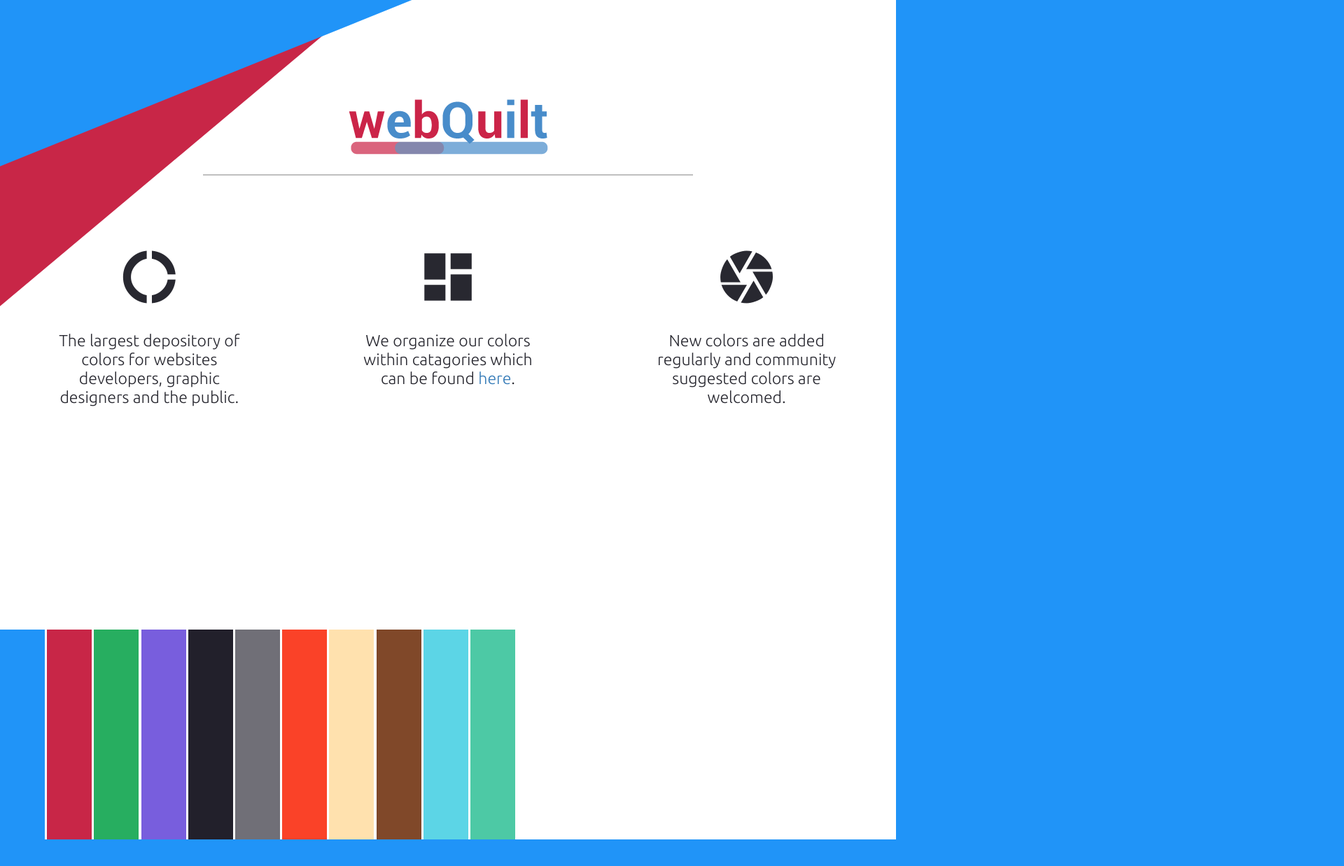
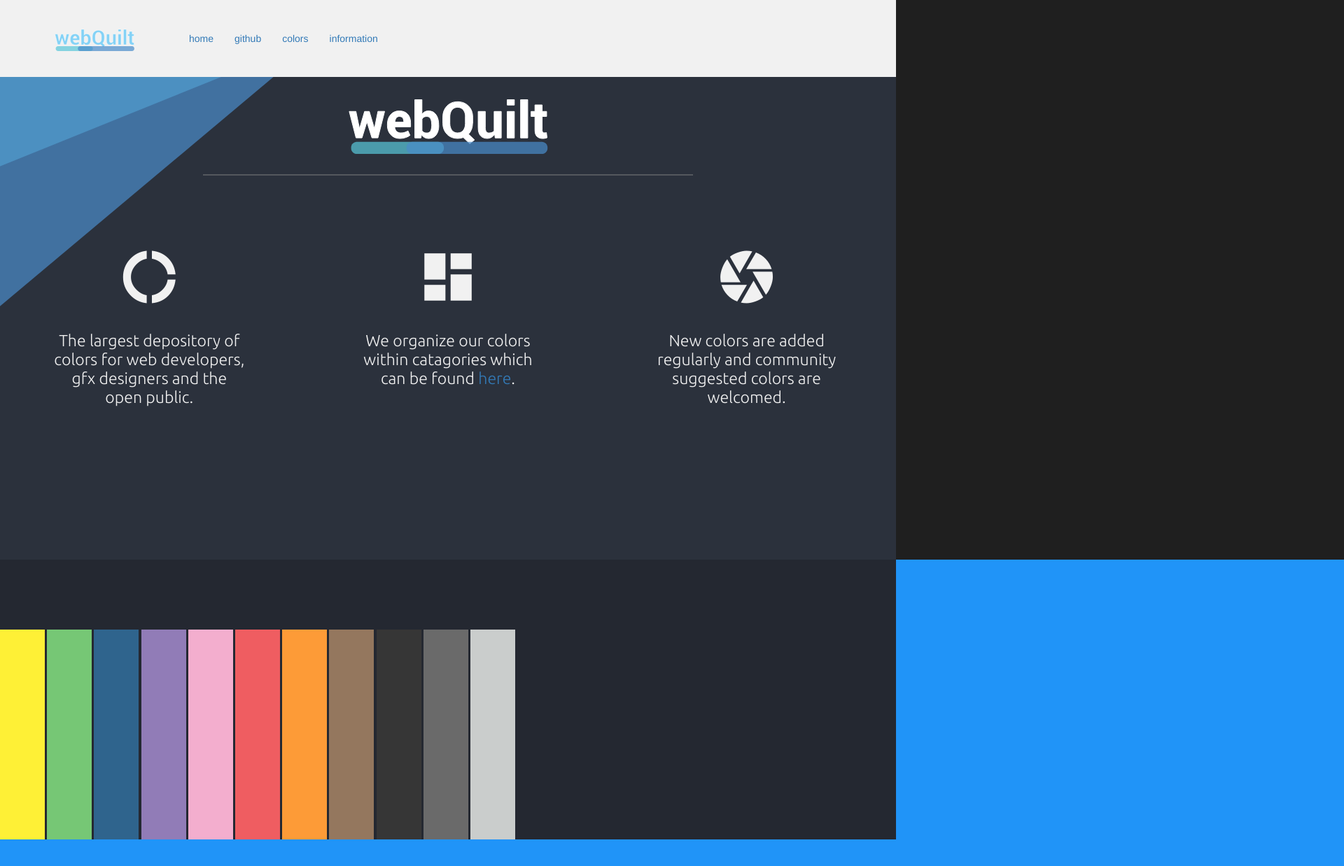
Before and after one commit to tjkSec/webQuilt, a plain HTML site: page index.html in a window 1280 px wide. Shown: the whole page at 70% size, 1920 px wide, since content can reach past the window. Drawn offline with nearby package versions, Linux system fonts and the light colour scheme.

Commit message:
drastically changed ui
added nav
added new color scheme
changed color chart
+

```diff
--- a/index.html
+++ b/index.html
@@ -1,6 +1,7 @@
 <!DOCTYPE html>
 <html>
 	<head>
+		<link href="https://fonts.googleapis.com/css?family=Roboto:700" rel="stylesheet">
 		<link href="https://fonts.googleapis.com/css?family=Ubuntu:300,300i,400,400i,500,500i,700,700i" rel="stylesheet">
 		<link rel="stylesheet" href="https://maxcdn.bootstrapcdn.com/bootstrap/3.3.7/css/bootstrap.min.css">
 		<link rel="stylesheet" href="./sass/style.css">
@@ -13,19 +14,38 @@
   		<link href="https://fonts.googleapis.com/icon?family=Material+Icons" rel="stylesheet">
 	</head>
 	<body style="overflow-x:hidden;">
+		 <nav class="navbar-oasis navbar-fixed-top">
+		  <div class="container-fluid">
+		    <div class="navbar-header">
+		      <a class="navbar-brand" href="#"><img src="resources/logo7.svg" style="width:150px;height:60px;" class="center-strong hidden-xs"></a>
+			  <a class="navbar-brand" href="#"><img src="resources/logo7.svg" style="width:180px;height:90px;float:center;" class="center-logo hidden-sm hidden-md hidden-lg"></a>
+		    </div>
+		    <ul class="nav navbar-nav hidden-xs">
+		      <li class="active"><a href="#">home</a></li>
+		      <li><a href="#">github</a></li>
+		      <li><a href="#">colors</a></li>
+		      <li><a href="#">information</a></li>
+		    </ul>
+		  </div>
+		</nav>
 		<div class="wq-header">
+			<div class="wq-header2"></div>
 			<!-- <h1 class="pt_sans_300 center-weak pushDown-200">webQuilt</h1> -->
 			<!-- add logo here one day -->
 			<div class="row">
+				<div class="cover_1" id="cover-1"></div>
+				<div class="cover_2" id="cover-2"></div>
 				<div class="top_left_tri hidden-xs hidden-sm"></div>
 				<div class="top_left_tri2 hidden-xs hidden-sm" id="overlapping_Tri"></div>
-				<img src="resources/logo3.png" style="width:300px;height:150px;" class="center-strong hard-push-50 pad-bot-100 hidden-xs">
-				<img src="resources/logo3.png" style="width:270px;height:140px;" class="center-strong hard-push-50 pad-bot-100 hidden-sm hidden-md hidden-lg">
-			<div class="divider_"></div>
-			<div class="hidden-md hidden-lg">
+				<img src="resources/logo6.svg" id="logo_xs" style="width:300px;height:150px;" class="center-strong hard-push-50 pad-bot-100 hidden-xs">
+				<img src="resources/logo6.svg" id="logo_md" style="width:270px;height:140px;" class="center-strong hard-push-50 pad-bot-100 hidden-sm hidden-md hidden-lg">
+			<div class="divider_ hidden-md hidden-xs"></div>
+			<div class="divider__ hidden-sm hidden-xs hidden-lg"></div>
+			<div class="divider___ hidden-md hidden-sm hidden-lg"></div>
+			<div class="hidden-md hidden-lg hidden-xs">
 				<div class="col-xs-12 col-sm-4">
 					<h5 class="pt_sans_125l center-weak squeze_feather pushDown-100"><i class="material-icons" style="font-size:390%;">donut_large</i><br><br>
-						The largest depository of colors for websites developers, graphic designers and the public.</h5>
+						The largest depository of colors for web developers, gfx designers and the open public.</h5>
 				</div>
 				<div class="col-xs-12 col-sm-4">
 					<h5 class="pt_sans_125l center-weak squeze_feather pushDown-100"><i class="material-icons" style="font-size:390%;">dashboard</i><br><br>
@@ -36,28 +56,42 @@
 						New colors are added regularly and community suggested colors are welcomed.</h5>
 				</div>
 			</div>
-		   		 <div class="palette_1 hidden-xs hidden-sm" id="palette_72_anim"></div>
-				 <div class="palette_2 hidden-xs hidden-sm" id="palette_2_anim"></div>
-				 <div class="palette_3 hidden-xs hidden-sm" id="palette_2_anim"></div>
-				 <div class="palette_4 hidden-xs hidden-sm" id="palette_2_anim"></div>
-				 <div class="palette_5 hidden-xs hidden-sm" id="palette_2_anim"></div>
-				 <div class="palette_6 hidden-xs hidden-sm" id="palette_2_anim"></div>
-				 <div class="palette_7 hidden-xs hidden-sm" id="palette_2_anim"></div>
-				 <div class="palette_8 hidden-xs hidden-sm" id="palette_2_anim"></div>
-				 <div class="palette_9 hidden-xs hidden-sm" id="palette_1_anim"></div>
-				 <div class="palette_10 hidden-xs hidden-sm" id="palette_2_anim"></div>
-				 <div class="palette_11 hidden-xs hidden-sm" id="palette_2_anim"></div>
-				 <div class="palette_12 hidden-xs hidden-sm" id="palette_2_anim"></div>
-				 <div class="palette_13 hidden-xs hidden-sm" id="palette_2_anim"></div>
-				 <div class="palette_14 hidden-xs hidden-sm" id="palette_2_anim"></div>
-				 <div class="palette_15 hidden-xs hidden-sm" id="palette_2_anim"></div>
-				 <div class="palette_16 hidden-xs hidden-sm" id="palette_2_anim"></div>
+			<div class="hidden-md hidden-lg hidden-sm">
+				<div class="col-xs-12 col-sm-4">
+					<h5 class="pt_sans_125l center-weak squeze_gentle pushDown-100"><i class="material-icons" style="font-size:390%;">donut_large</i><br><br>
+						The largest depository of colors for web developers, gfx designers and the open public.</h5>
+				</div>
+				<div class="col-xs-12 col-sm-4">
+					<h5 class="pt_sans_125l center-weak squeze_gentle pushDown-100"><i class="material-icons" style="font-size:390%;">dashboard</i><br><br>
+						We organize our colors within catagories which can be found <a href='#'>here</a>. </h5>
+				</div>
+				<div class="col-xs-12 col-sm-4">
+					<h5 class="pt_sans_125l center-weak squeze_gentle pushDown-100"><i class="material-icons" style="font-size:390%;">camera</i><br><br>
+						New colors are added regularly and community suggested colors are welcomed.</h5>
+				</div>
+			</div>
+		   		 <div class="palette_1 hidden-xs hidden-sm"></div>
+				 <div class="palette_2 hidden-xs hidden-sm" ></div>
+				 <div class="palette_3 hidden-xs hidden-sm"></div>
+				 <div class="palette_4 hidden-xs hidden-sm"></div>
+				 <div class="palette_5 hidden-xs hidden-sm"></div>
+				 <div class="palette_6 hidden-xs hidden-sm"></div>
+				 <div class="palette_7 hidden-xs hidden-sm"></div>
+				 <div class="palette_8 hidden-xs hidden-sm"></div>
+				 <div class="palette_9 hidden-xs hidden-sm"></div>
+				 <div class="palette_10 hidden-xs hidden-sm"></div>
+				 <div class="palette_11 hidden-xs hidden-sm"></div>
+				 <div class="palette_12 hidden-xs hidden-sm"></div>
+				 <div class="palette_13 hidden-xs hidden-sm"></div>
+				 <div class="palette_14 hidden-xs hidden-sm"></div>
+				 <div class="palette_15 hidden-xs hidden-sm"></div>
+				 <div class="palette_16 hidden-xs hidden-sm"></div>
 
 			</div>
 			<div class="hidden-xs hidden-sm">
 				<div class="col-sm-4">
 					<h5 class="pt_sans_165l center-weak squeze_gentle pushDown-100"><i class="material-icons" style="font-size:390%;">donut_large</i><br><br>
-						The largest depository of colors for websites developers, graphic designers and the public.</h5>
+						The largest depository of colors for web developers, gfx designers and the open public.</h5>
 				</div>
 				<div class="col-xs-12 col-sm-4">
 					<h5 class="pt_sans_165l center-weak squeze_gentle pushDown-100"><i class="material-icons" style="font-size:390%;">dashboard</i><br><br>
--- a/js/animations.js
+++ b/js/animations.js
@@ -1,5 +1,6 @@
 $( document ).ready(function(){
 	refresh_data();
+	uncover();
 	setInterval(function () {
 	refresh_data();
 }, 6000);
@@ -24,3 +25,25 @@ var refresh_data;
 
 		refresh_data = _0;
 }).call(this);
+
+
+var uncover;
+(function () {
+	var _$0 = this;
+
+	function _0() {
+		_$0.setTimeout(function () {
+			var cover1, cover2;
+			cover1 = $('#cover-1');
+			cover2 = $('#cover-2');
+			cover1.animate({
+				left: '-50vw'
+			}, 1000);
+			cover2.animate({
+				left: '100vw'
+			}, 1000);
+		}, 250);
+	}
+
+	uncover = _0;
+}).call(this);
--- a/sass/style.scss
+++ b/sass/style.scss
@@ -3,7 +3,7 @@
 // fonts
 $pt_sans: 'Ubuntu', sans-serif;
 // color
-$black: #282830;
+$black: #F1F1F1;
 $white: #FFFFFF;
 $blue: #2094F8;
 // mobile and other max widths
@@ -36,7 +36,7 @@ $desktops: 1051px;
 }
 
 .top_left_tri{
-	background-color: #C82647;
+	background-color: #4171A0;
 	position: absolute;
 	width:300px;
 	height:100%;
@@ -44,13 +44,19 @@ $desktops: 1051px;
 	top:-400px;
 	left:-100px;
 }
-
+.center-logo{
+	position: absolute;
+    left: 50%;
+    margin-left: -90px !important;
+    display: block;
+	top:0;
+}
 .abos{
 	position: absolute;
 }
 
 .top_left_tri2{
-	background-color: $blue;
+	background-color: #4C90C1;
 	position: absolute;
 	width:300px;
 	height:100%;
@@ -136,6 +142,46 @@ $desktops: 1051px;
 	border-bottom: 1px solid grey;
 }
 
+.navbar-oasis{
+	background-color: #F1F1F1;
+	padding:30px;
+}
+
+@mixin cover($cover_color, $left, $top) {
+	background-color: $cover_color;
+	width:50vw;
+	height:100vh;
+	position: absolute;
+	left:$left;
+	top:$top;
+	z-index:999;
+}
+
+.cover_1{
+	@include cover(#1F1F1F, 0px, 0px);
+}
+.cover_2{
+	@include cover(#1F1F1F, 50vw, 0px);
+}
+
+.divider__{
+	margin-top: 100px;
+	width:400px;
+	position: relative;
+	left:50%;
+	transform: translate(-50%, -50%);
+	border-bottom: 1px solid grey;
+}
+
+.divider___{
+	margin-top: 100px;
+	width:230px;
+	position: relative;
+	left:50%;
+	transform: translate(-50%, -50%);
+	border-bottom: 1px solid grey;
+}
+
 @mixin palette($color, $push) {
 	position: absolute;
 	transition: top 0.5s, height 0.5s ;
@@ -151,53 +197,49 @@ $desktops: 1051px;
 }
 
 .palette_1{
-	@include palette(#2094F8, 0vw);
+	@include palette(#FEF036, 0vw);
 }
 
 .palette_2{
-	@include palette(#C82647, 5.25vw);
+	@include palette(#76C775, 5.25vw);
 }
 
 .palette_3{
-	@include palette(#27AE60, 10.5vw);
+	@include palette(#2F648D, 10.5vw);
 }
 
 .palette_4{
-	@include palette(#785EDD, 15.75vw);
+	@include palette(#917CB7, 15.75vw);
 }
 
 .palette_5{
-	@include palette(#22202B, 21vw);
+	@include palette(#F3AECE, 21vw);
 }
 
 .palette_6{
-	@include palette(#706F77, 26.25vw);
+	@include palette(#EF5D61, 26.25vw);
 }
 
 .palette_7{
-	@include palette(#FA4228, 31.5vw);
+	@include palette(#FD9B37, 31.5vw);
 }
 
 // from here
 .palette_8{
-	@include palette(#FFE1AE, 36.75vw);
+	@include palette(#94775E, 36.75vw);
 }
 
 .palette_9{
-	@include palette(#804829, 42vw);
+	@include palette(#363636, 42vw);
 }
 
 .palette_10{
-	@include palette(#5CD5E6, 47.25vw);
+	@include palette(#6A6A6A, 47.25vw);
 }
 
 .palette_11{
-	@include palette(#4DC9A5, 52.5vw);
+	@include palette(#CACDCC, 52.5vw);
 }
-
-
-
-
 
 
 .curve_edges{
@@ -219,8 +261,9 @@ $desktops: 1051px;
 .hard-push-50{
 	@include hard_push_down(150px);
 }
-
-
+.svg_font{
+	font-family: 'Roboto', sans-serif;
+}
 .pushDown-50{
 	@include pushDown(50px);
 }
@@ -259,8 +302,16 @@ $desktops: 1051px;
 
 
 .wq-header{
-	background-color: $white;
+	background-color: #242831;
 	height:1200px;
+	width: 100%;
+	@include tight();
+}
+
+
+.wq-header2{
+	background-color: #2B313C;
+	height:800px;
 	width: 100%;
 	@include tight();
 }
```
Also changed, not shown: resources/logo4.svg (added), resources/logo5.svg (added), resources/logo6.svg (added), resources/logo7.svg (added), sass/style.css, 1 other file.
